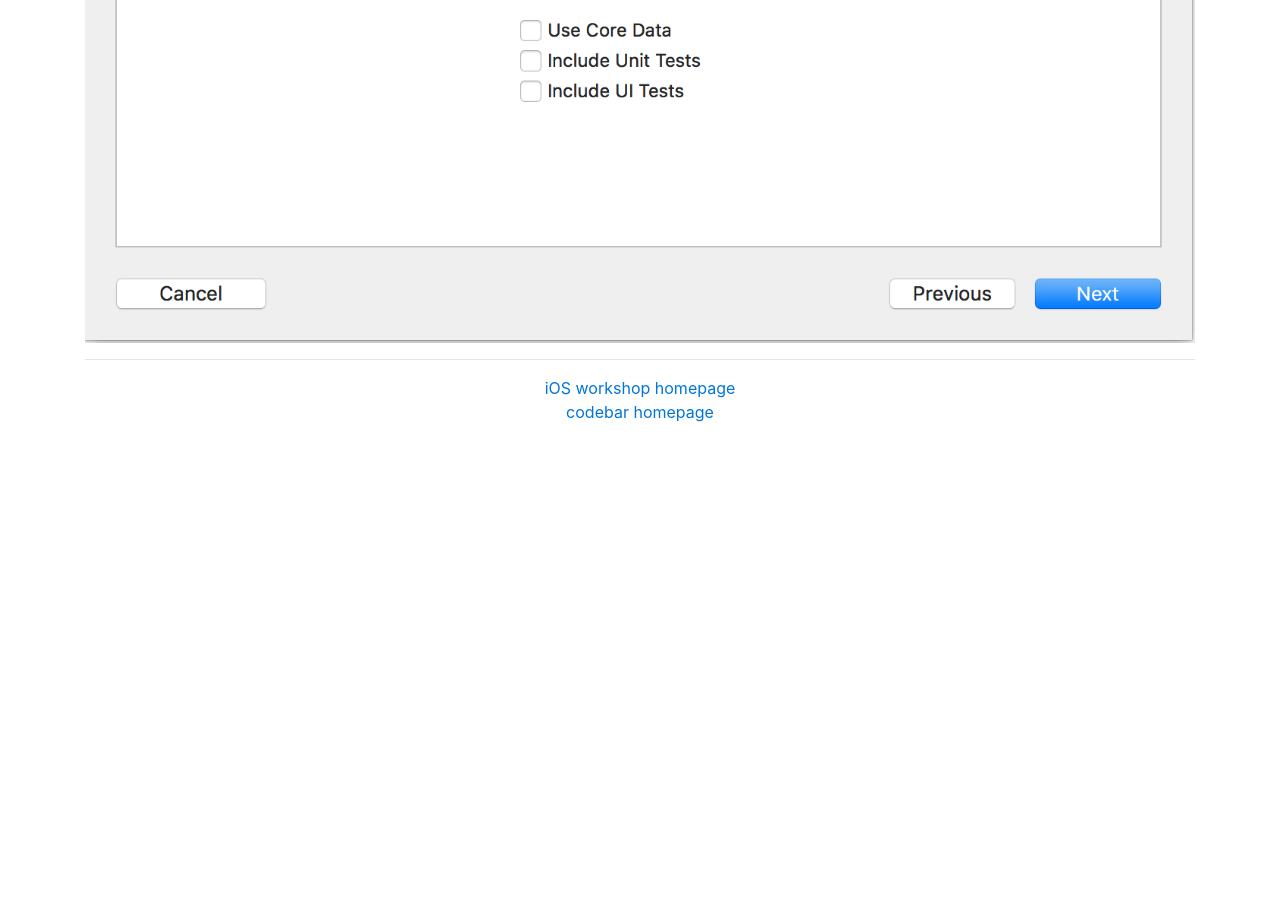
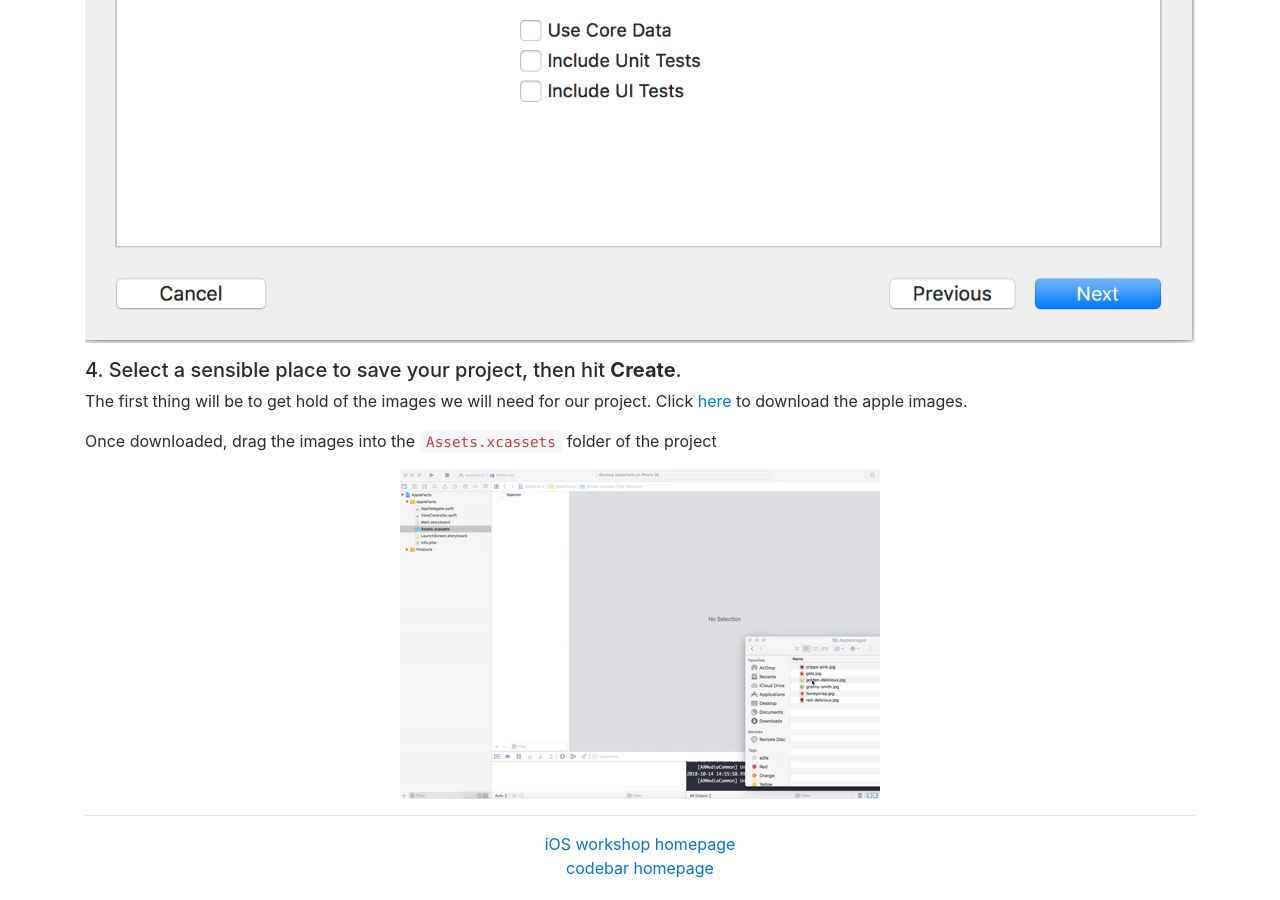
Before and after one commit to codebar/ios-tutorials, a Jekyll site: the page built from worksheets/appleFacts/index.md, in a window 1280 px wide and 900 px high, scrolled down 3651 px. Built offline with Jekyll 4.4.1, drawn with Linux system fonts in a browser that asks for light colours; nearby versions of some CDN libraries; our own code applies the rules of GitHub Pages for plain Markdown files; before the commit the page ends 4095 px from its top, so only the background shows below that.

Commit message:
Add gif to drag images to assets folder

```diff
--- a/worksheets/appleFacts/index.md
+++ b/worksheets/appleFacts/index.md
@@ -52,3 +52,11 @@ Untick the 3 boxes at the bottom.
 Click Next
 
   ![step3](./assets/AppleFacts-step3.png)
+
+##### 4. Select a sensible place to save your project, then hit **Create**.
+
+The first thing will be to get hold of the images we will need for our project. Click [here](https://drive.google.com/drive/folders/1kZIvWC3Mx-HrsEoC7r4WriVNxnwc6nBj?usp=sharing) to download the apple images.
+
+Once downloaded, drag the images into the `Assets.xcassets` folder of the project
+
+  ![finalDemo](./assets/AppleImagesToAssetsFolder.gif)
```
Also changed, not shown: worksheets/appleFacts/assets/AppleImagesToAssetsFolder.gif (added).
